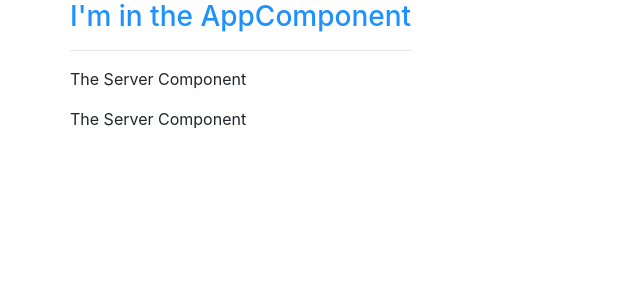
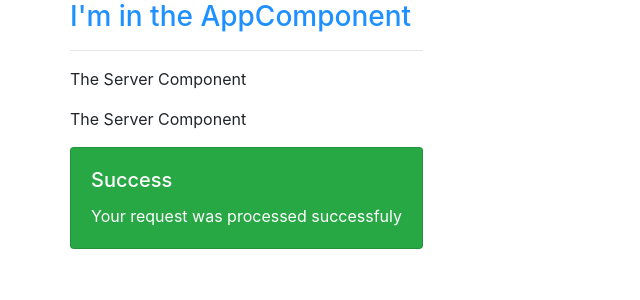
Before and after one commit to deyvidyfs/angular_study_projects, an Angular app in the folder Udemy - Academind Course Files/Section 1/my-first-app/: page / in a window 1280 px wide. Shown: the top 300 px of the page, without its empty margins (0-640 px from the left). Built offline with nearby package versions, Linux system fonts and the light colour scheme.

Commit message:
success cmp front construction & implementation

```diff
--- a/Udemy - Academind Course Files/Section 1/my-first-app/src/app/app.component.html
+++ b/Udemy - Academind Course Files/Section 1/my-first-app/src/app/app.component.html
@@ -4,6 +4,7 @@
       <h3>I'm in the AppComponent</h3>
       <hr>
       <app-servers></app-servers>
+      <app-success-alert></app-success-alert>
     </div>
   </div>
 </div>
--- a/Udemy - Academind Course Files/Section 1/my-first-app/src/app/success-alert/success-alert.component.html
+++ b/Udemy - Academind Course Files/Section 1/my-first-app/src/app/success-alert/success-alert.component.html
@@ -1 +1,7 @@
-<p>success-alert works!</p>
+
+<div class='card text-white bg-success mb-3'>
+    <div class='card-body'>
+        <h5 class='card-title'>Success</h5>
+        <p class='card-text'>Your request was processed successfuly</p>
+    </div>
+</div>
```
